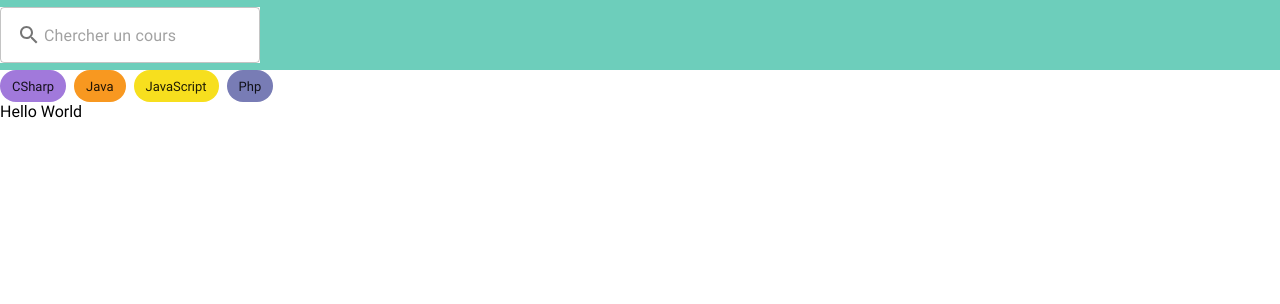
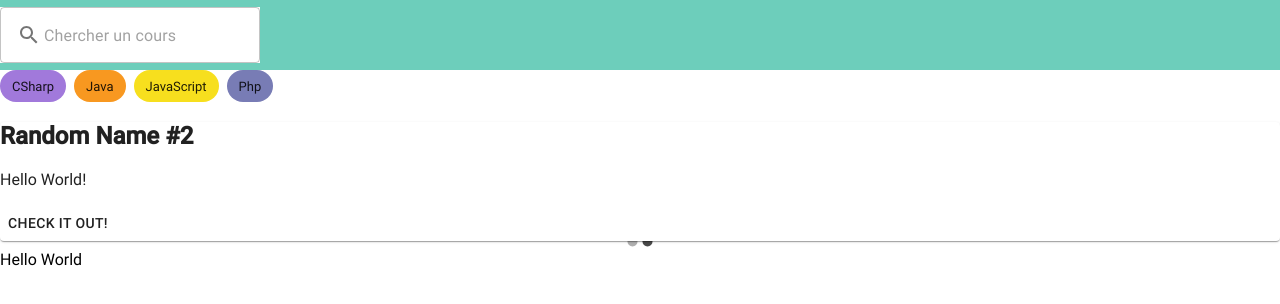
Before and after one commit to arkozor/courses-viewer-app, a Next.js app: page / in a window 1280 px wide. Shown: the top 304 px of the page. Built offline with nearby package versions, Linux system fonts and the light colour scheme.

Commit message:
WIP - Add carousel component

```diff
--- /dev/null
+++ b/components/CarouselView/index.tsx
@@ -0,0 +1,41 @@
+import React from 'react'
+import Carousel from 'react-material-ui-carousel'
+import { Paper, Button } from '@material-ui/core'
+
+const CarousselView = (): JSX.Element => {
+
+    var items = [
+        {
+            name: "Random Name #1",
+            description: "Probably the most random thing you have ever seen!"
+        },
+        {
+            name: "Random Name #2",
+            description: "Hello World!"
+        }
+    ]
+
+    function Item(props)
+    {
+        return (
+            <Paper>
+                <h2>{props.item.name}</h2>
+                <p>{props.item.description}</p>
+
+                <Button className="CheckButton">
+                    Check it out!
+                </Button>
+            </Paper>
+        )
+    }
+
+    return (
+        <Carousel>
+            {
+                items.map( (item, i) => <Item key={i} item={item} /> )
+            }
+        </Carousel>
+    )
+}
+
+export default CarousselView
--- a/package.json
+++ b/package.json
@@ -34,6 +34,7 @@
         "next-redux-wrapper": "^6.0.2",
         "react": "^17.0.1",
         "react-dom": "^17.0.1",
+        "react-material-ui-carousel": "^2.2.1",
         "react-redux": "^7.2.2",
         "react-thunk": "^1.0.0",
         "redux": "^4.0.5",
--- a/pages/index.tsx
+++ b/pages/index.tsx
@@ -1,3 +1,4 @@
+import CarousselView from 'components/CarouselView'
 import React from 'react'
 import ChipFilters from '../components/ChipFilters'
 
@@ -5,6 +6,7 @@
     return (
         <div>
             <ChipFilters />
+            <CarousselView />
             <div>Hello World</div>
         </div>
     )
```
Also changed, not shown: components/CarouselView/style.module.scss (added), 1 other file (tests, documents, lock files or other folders).
